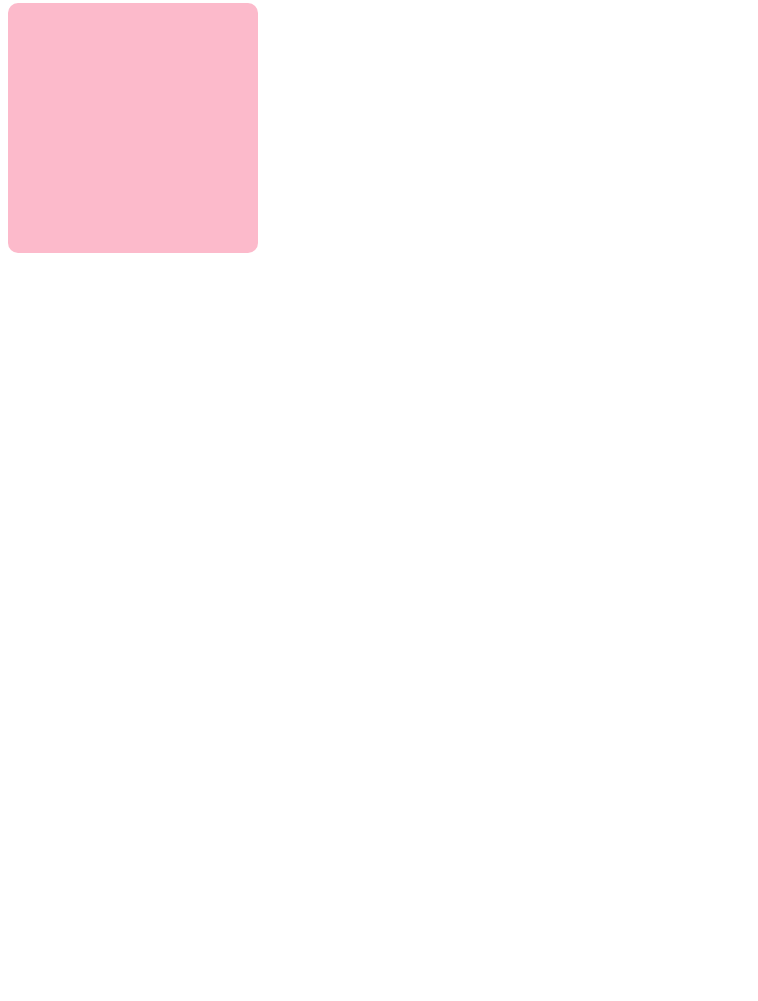
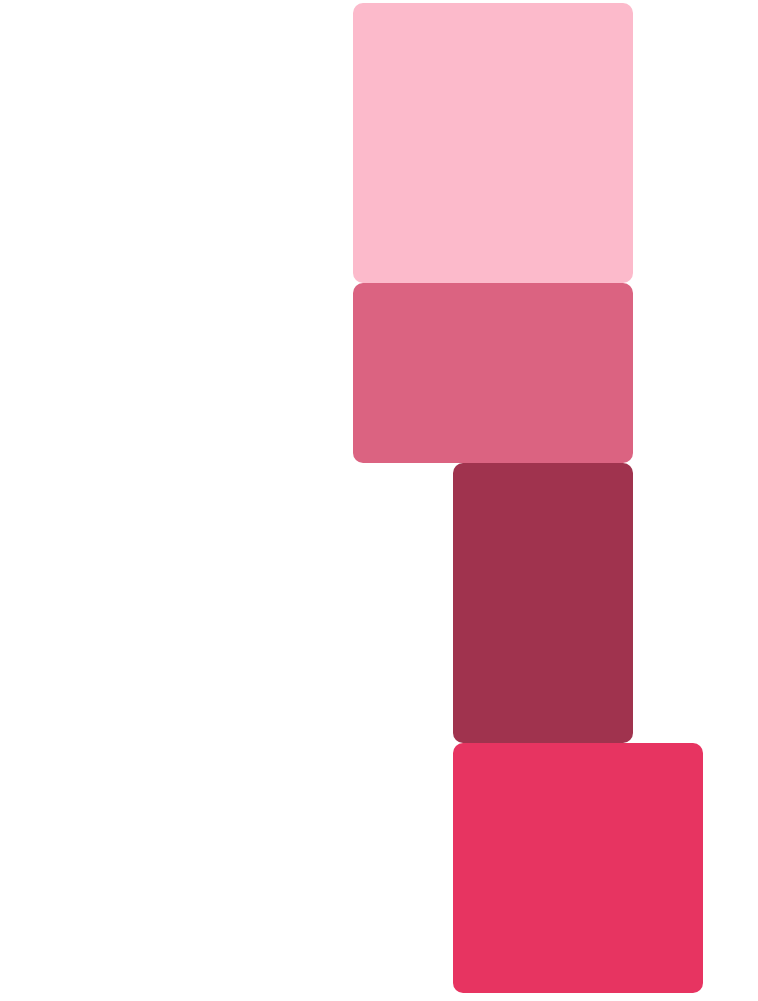
Before and after one commit to ri4nenevess/internetcode, a plain HTML site: page index.caixa.html in a window 1280 px wide. Shown: the part 330-1331 px from the top of the page, without its empty margins (0-758 px from the left). Before the commit the page ends 800 px from the top, so only its background shows below. Drawn offline with Linux system fonts and the light colour scheme.

Commit message:
index.caixa.html

```diff
--- a/index.caixa.html
+++ b/index.caixa.html
@@ -13,10 +13,32 @@ justify-content: center;
 align-items: center;
 }
 #BottomBox{
+width: 280px;
+height: 280px;
+background: #fcbacb;
+border-radius: 10px;
+margin-left: 345px;
+}
+.boxone{
+width: 280px;
+height: 180px;
+background: #db6381;
+border-radius: 10px;
+margin-left: 345px;
+}
+.boxtwo{
+width: 180px;
+height: 280px;
+background: #a0334e;
+border-radius: 10px;
+margin-left: 445px;
+}
+.boxthree{
 width: 250px;
 height: 250px;
-background: #fcbacb;
+background: #e73461;
 border-radius: 10px;
+margin-left: 445px;
 }
 .Circle{
 width: 150px;
@@ -63,15 +85,13 @@ color: black;
     <div class="bnt-style"><a href="https://www.instagram.com/rianenevess?igsh=dzF2eWYyd2VqZ204" class="link">instagram</a></div>
     <div class="bnt-style"><a href="https://vsco.co/nevesriri/gallery" class="link">vsco</a></div>
     </div>
-
 </div>
 </div>
 </div>
-    <div id="BottomBox">
-<div></div>
-<div></div>
-<div></div>
-    </div>
+    <div id="BottomBox"></div>
+    <div class="boxone"></div>
+    <div class="boxtwo"></div>
+    <div class="boxthree"></div>
 
 </body>
 </html>
```
